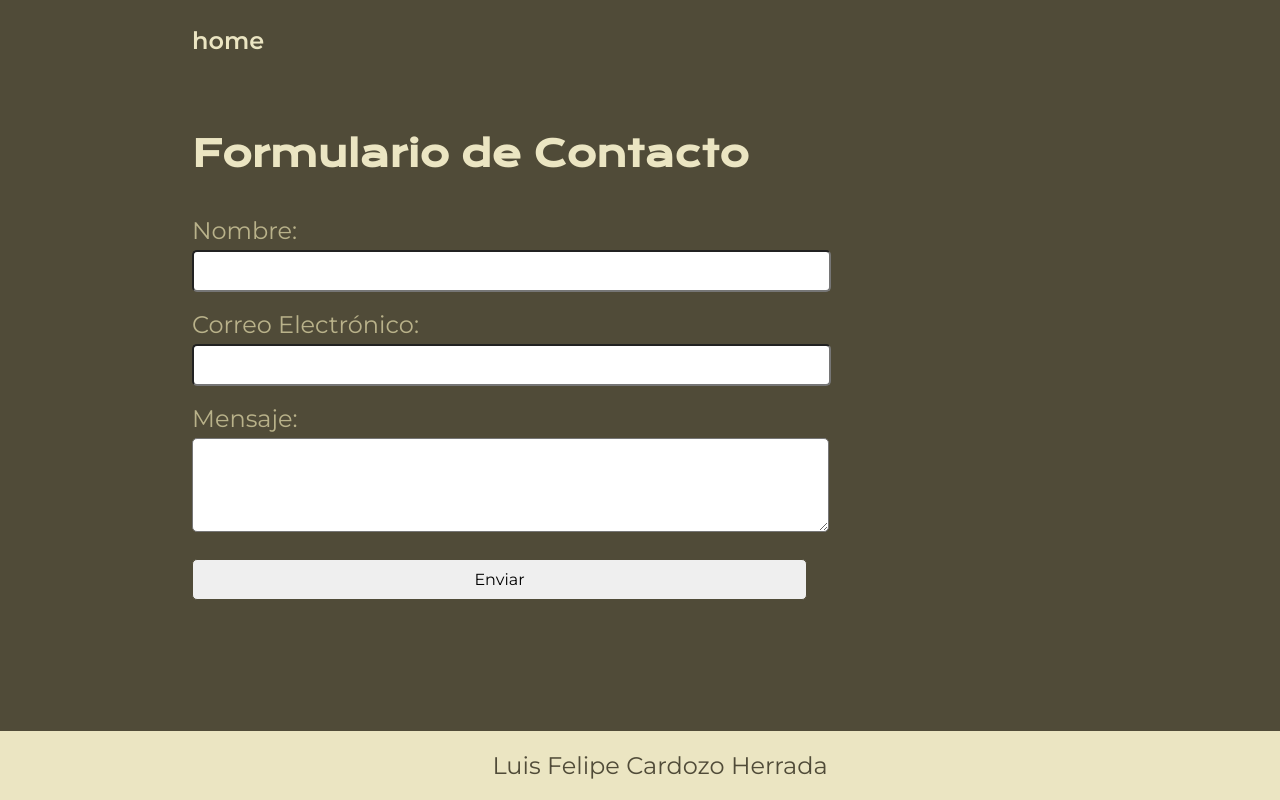
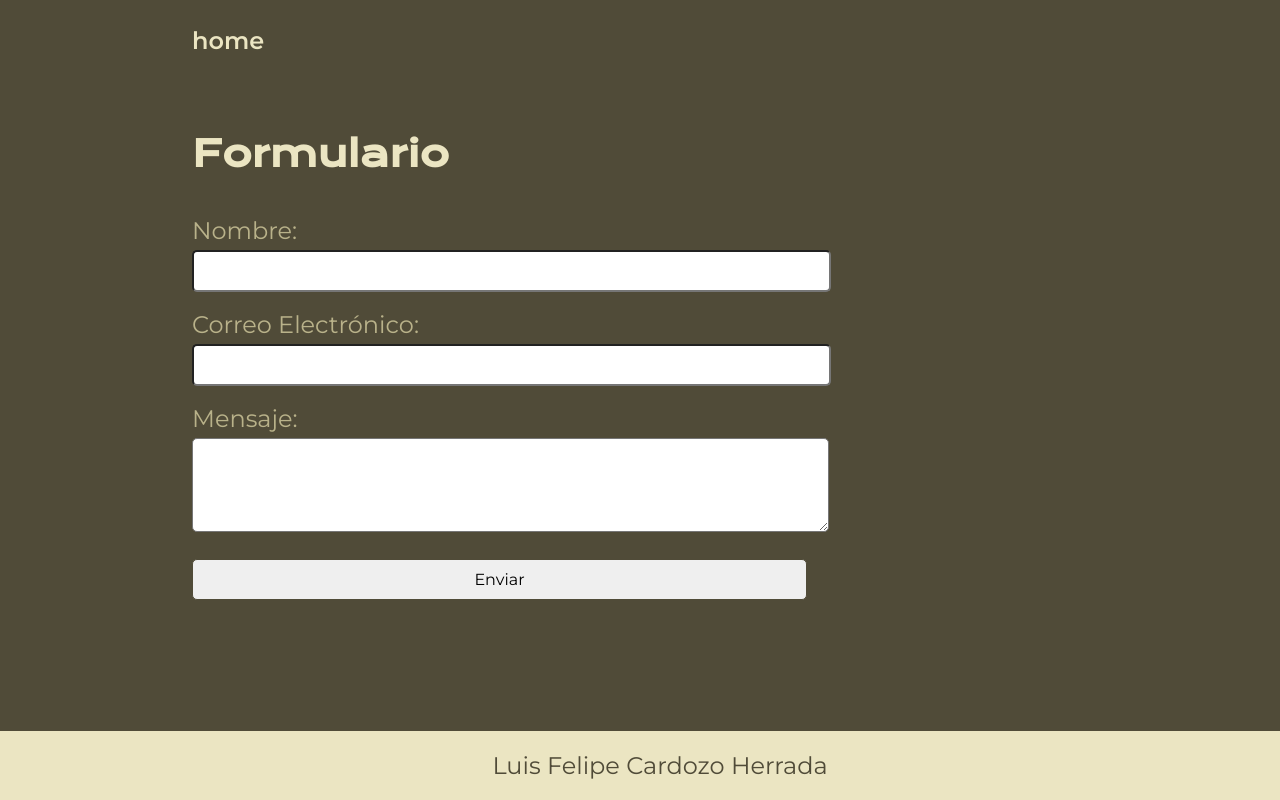
Before and after one commit to lfelipeep/Actividad1-PRIMER-CORTE-, a plain HTML site: page pagina web para el 15/parte2.html in a window 1280 px wide. Drawn offline with nearby package versions, Linux system fonts and the light colour scheme.

Commit message:
Update parte2.html

```diff
--- a/pagina web para el 15/parte2.html
+++ b/pagina web para el 15/parte2.html
@@ -14,7 +14,7 @@
     </header>
     <main class="presentacion">
         <section class="presentacion__contenido">
-                <h1 class="presentacion__contenido__titulo"> <strong class="titulo-destaque"> Formulario de Contacto</strong> </h1>
+                <h1 class="presentacion__contenido__titulo"> <strong class="titulo-destaque"> Formulario</strong> </h1>
 
                 <form action="procesar.php" method="POST">
                     <label class="presentacion__contenido__texto" for="nombre">Nombre:</label><br>
```
